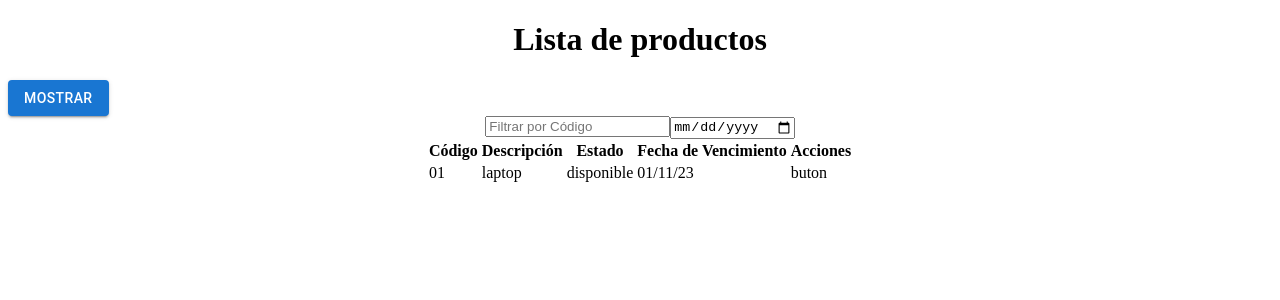
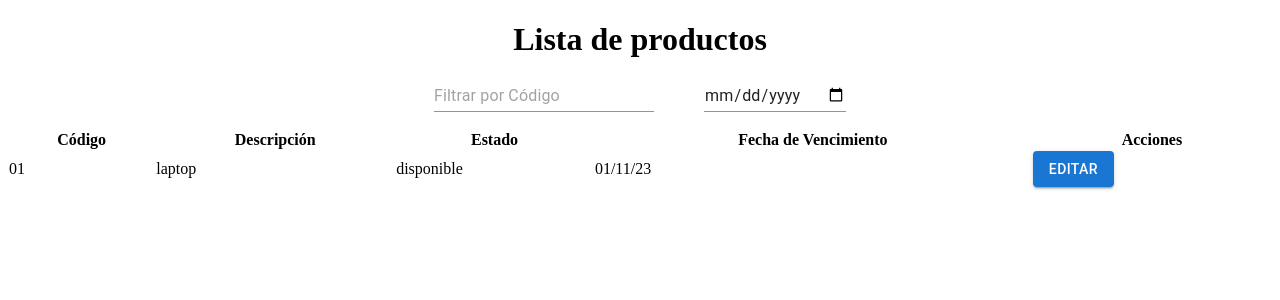
Before and after one commit to dinessa-ga/my-app-products-api-with-flask, a Next.js app: page / in a window 1280 px wide. Shown: the top 300 px of the page. Built offline with nearby package versions, Linux system fonts and the light colour scheme.

Commit message:
feat: tabla de productos, uso de Input MUI, input de búsqueda

```diff
--- a/src/app/page.js
+++ b/src/app/page.js
@@ -1,6 +1,7 @@
 import React from 'react';
+import { Input } from '@mui/material';
 import { Button } from "@mui/material";
-
+import { Table, TableBody} from '@mui/material';
 
 
 
@@ -10,21 +11,22 @@ export default function Home() {
   return (
     <>
     <h1 align="center">Lista de productos</h1>
-    <Button variant="contained">Mostrar</Button>
-    <div align="center">
-                <input
+
+    <div align="center" style={{ display: "flex", justifyContent: "center", alignItems: "center", gap: "50px" }}>
+                <Input
                     type="text"
                     placeholder="Filtrar por Código"
-                    // value={filterCode}
+                   // value={filterCode}
                     // onChange={(e) => setFilterCode(e.target.value)}
                 />
-                <input
+                <Input
                     type="date"
                     // value={filterDate}
                     // onChange={(e) => setFilterDate(e.target.value)}
                 />
             </div>
-    <table align="center">
+      <br></br>
+    <Table className="MuiTable-root" align="center">
        <thead>
             <tr>
                 <th>Código</th>
@@ -34,15 +36,16 @@ export default function Home() {
                 <th>Acciones</th>
             </tr>
        </thead>
+       <TableBody>
             <tr>
               <td>01</td>
               <td>laptop</td>
               <td>disponible</td>
               <td>01/11/23</td>
-              <td>buton</td>
+              <td><Button variant="contained">Editar</Button></td>
             </tr>
-
-    </table>
+      </TableBody>
+    </Table>
 
     </>
   )
```
